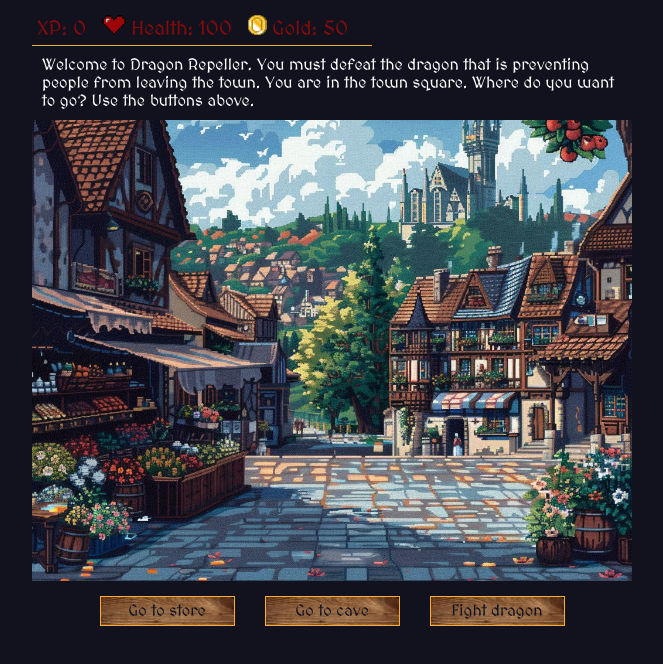
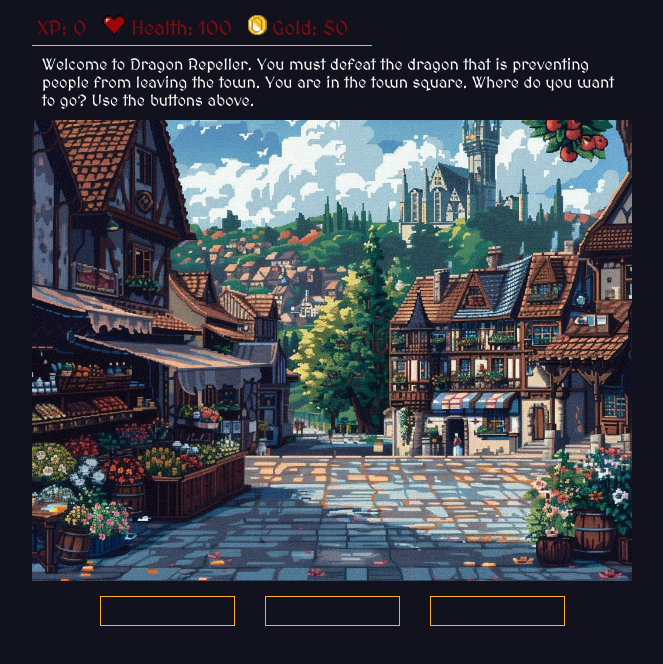
Before and after one commit to 0superdonut0/MediAval-Card-Game, a plain HTML site: page index.html in a window 1280 px wide. Shown: the whole page, without its empty margins (308-971 px from the left). Drawn offline with Linux system fonts and the light colour scheme.

Commit message:
Update style.css

```diff
--- a/css/style.css
+++ b/css/style.css
@@ -92,7 +92,7 @@ body {
     cursor: pointer;
     color: #12121f;
     font-size: 16px;
-    background-image:url(../img/images.jpg);
+/*     background-image:url(../img/images.jpg);  */
     background-size: cover;
     background-repeat: no-repeat;
     border: 1px #feac32;
```
